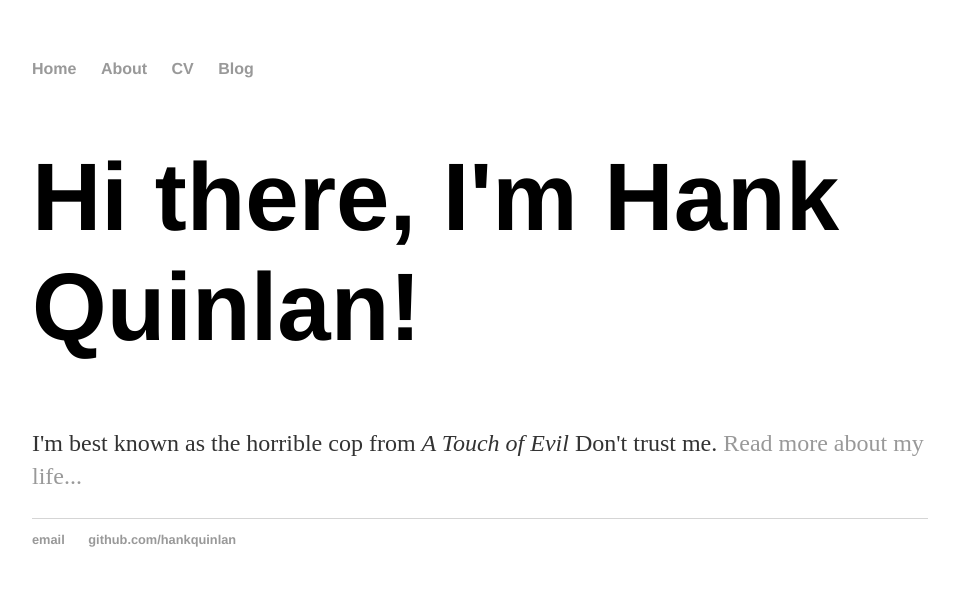
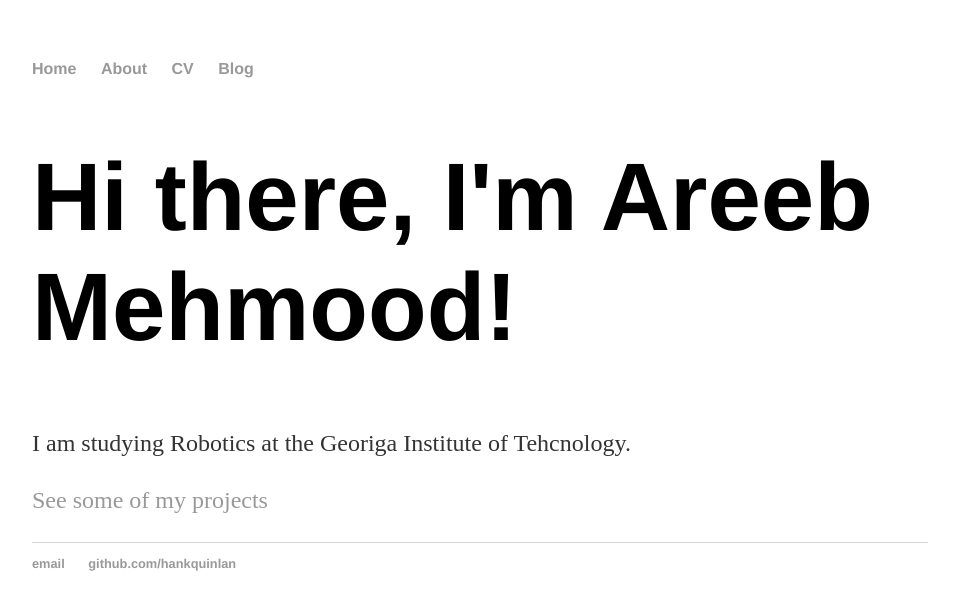
Before and after one commit to areebm/areebm.github.io, a Jekyll site: the page built from index.html, in a window 1280 px wide. Shown: the top 610 px of the page, without its empty margins (160-1114 px from the left). Built offline with Jekyll 4.4.1, drawn with Linux system fonts in a browser that asks for light colours.

Commit message:
Update index.html
Updated with real information. And formatted to work with default Jekyll template

```diff
--- a/index.html
+++ b/index.html
@@ -1,29 +1,9 @@
-<!DOCTYPE html>
-<html>
-	<head>
-		<title>Hank Quinlan, Horrible Cop</title>
-		<link rel="stylesheet" type="text/css" href="/css/main.css">
-	</head>
-	<body>
-		<nav>
-    		<ul>
-        		<li><a href="/">Home</a></li>
-	        	<li><a href="/about">About</a></li>
-        		<li><a href="/cv">CV</a></li>
-        		<li><a href="/blog">Blog</a></li>
-    		</ul>
-		</nav>
-		<div class="container">
-    		<div class="blurb">
-        		<h1>Hi there, I'm Hank Quinlan!</h1>
-				<p>I'm best known as the horrible cop from <em>A Touch of Evil</em> Don't trust me. <a href="/about">Read more about my life...</a></p>
-    		</div><!-- /.blurb -->
-		</div><!-- /.container -->
-		<footer>
-    		<ul>
-        		<li><a href="mailto:hankquinlanhub@gmail.com">email</a></li>
-        		<li><a href="https://github.com/hankquinlan">github.com/hankquinlan</a></li>
-			</ul>
-		</footer>
-	</body>
-</html>
+---
+layout: default
+title: Areeb Mehmood, Graduate Mechanical Engineering Student
+---
+<div class="blurb">
+	<h1>Hi there, I'm Areeb Mehmood!</h1>
+	<p>I am studying Robotics at the Georiga Institute of Tehcnology.</p>
+	<p><a href="/about">See some of my projects</a></p>
+</div><!-- /.blurb -->
```
